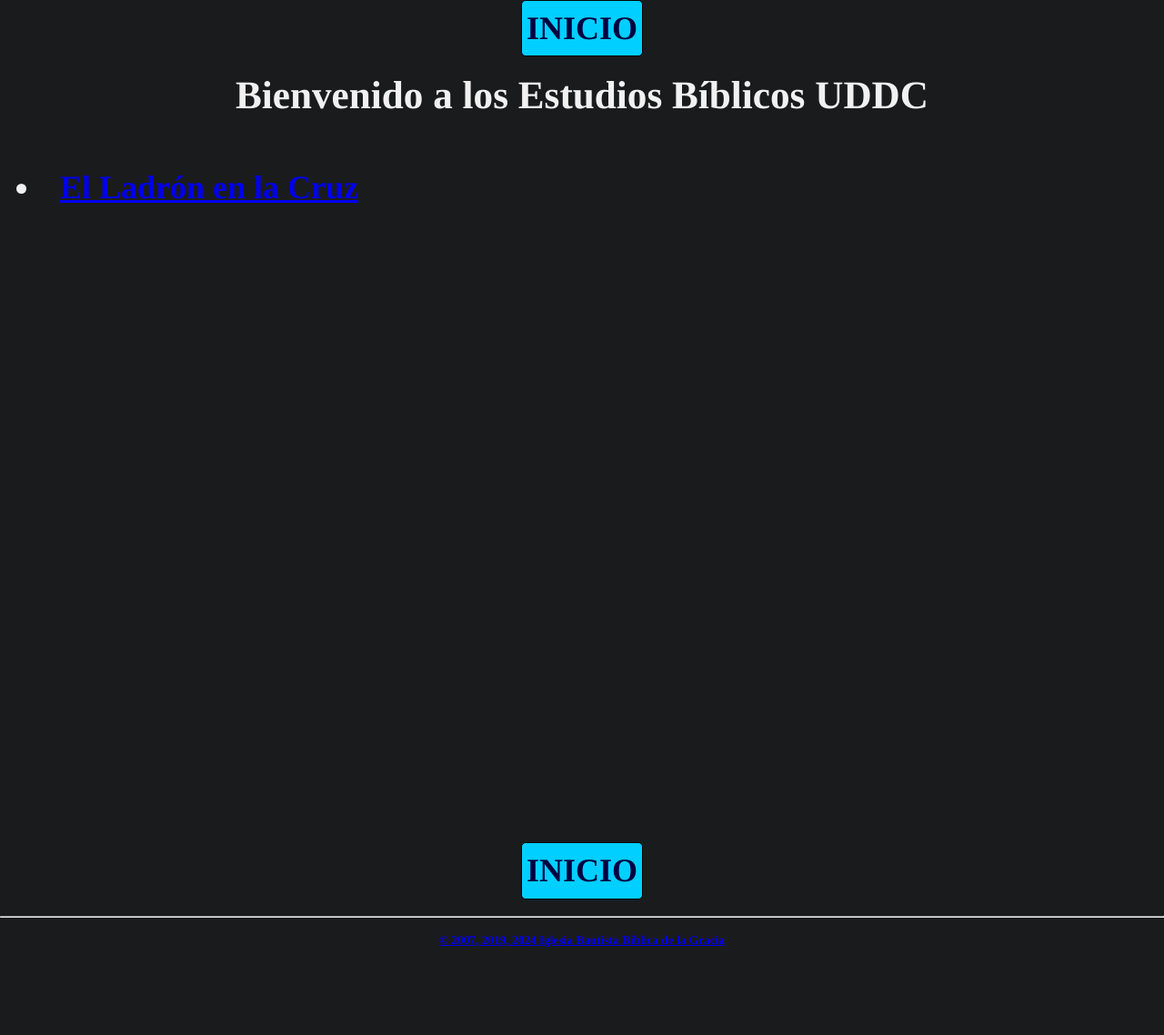
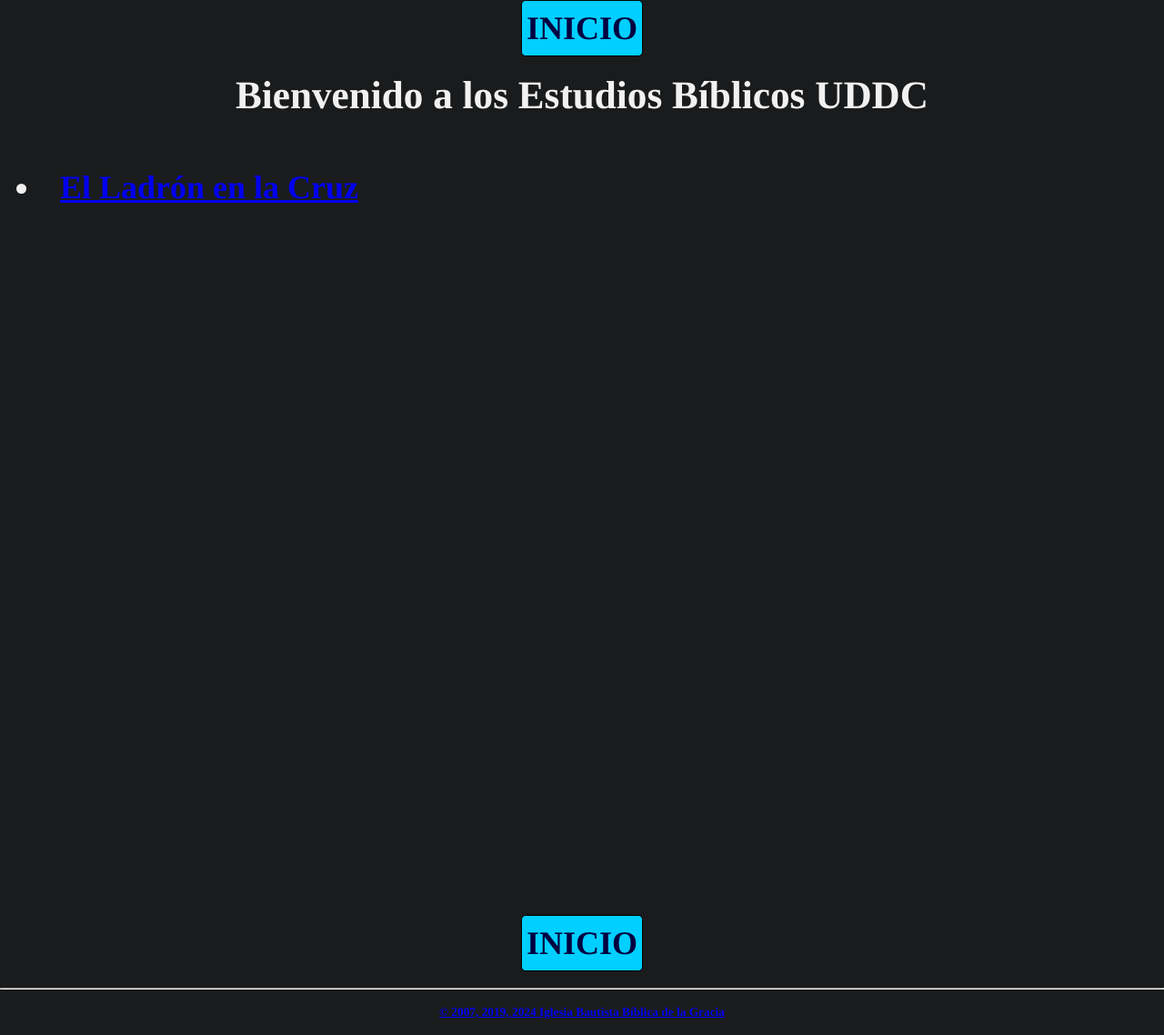
Before and after one commit to discipulodecristo/estudiobiblia, a Jekyll site: the page built from index.md, in a window 1280 px wide. Shown: the whole page at 91% size. Built offline with Jekyll 4.4.1, drawn with Linux system fonts in a browser that asks for light colours; some web fonts are replaced; before the commit the page ends 1059 px from its top, so only the background shows below that.

Commit message:
Update plantilla.html

```diff
--- a/_layouts/plantilla.html
+++ b/_layouts/plantilla.html
@@ -61,12 +61,12 @@
 
 <!-- ✅ PIE DE PÁGINA -->
 
-<footer style="text-align:center;margin-top:2em;">
-
-  <ul class="tnav">
-  <li><a href="{{ page.anterior }}">{{ page.menu_titulo }}</a></li>
+<br>
+<br>
+<br>
+</div><ul class='tnav'>
+<li><a href="{{ page.anterior }}">{{ page.menu_titulo }}</a></li>
 </ul>
-
 <div class="footnote">
 <hr />
 </div>
@@ -75,9 +75,5 @@
 <p align="center"><a href='copyright.htm'>© 2007, 2019, 2024 Iglesia Bautista Bíblica de la Gracia</a></p>
 </div>
 </div></body></html>
-
-
-</footer>
-
 </body>
 </html>
```
